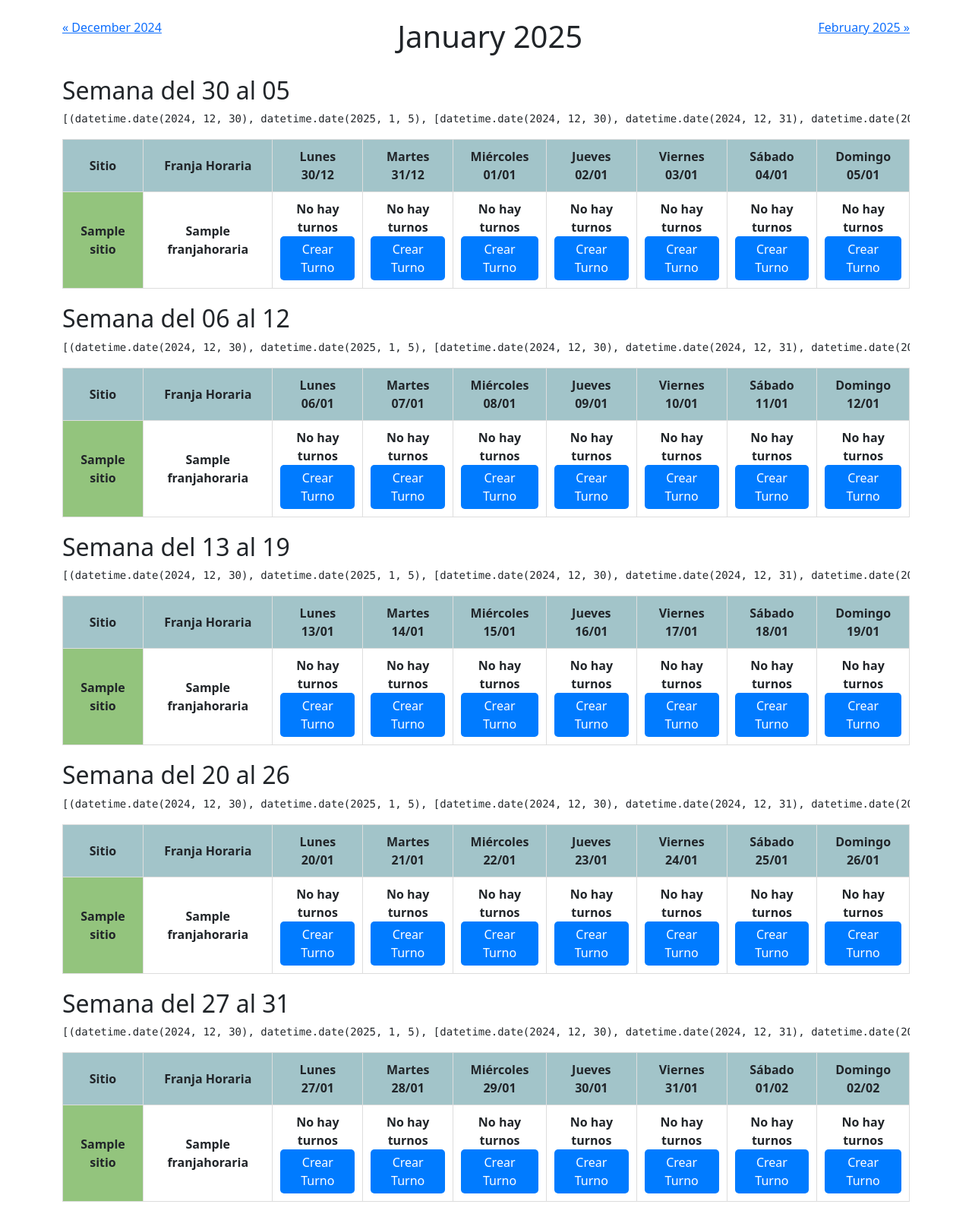
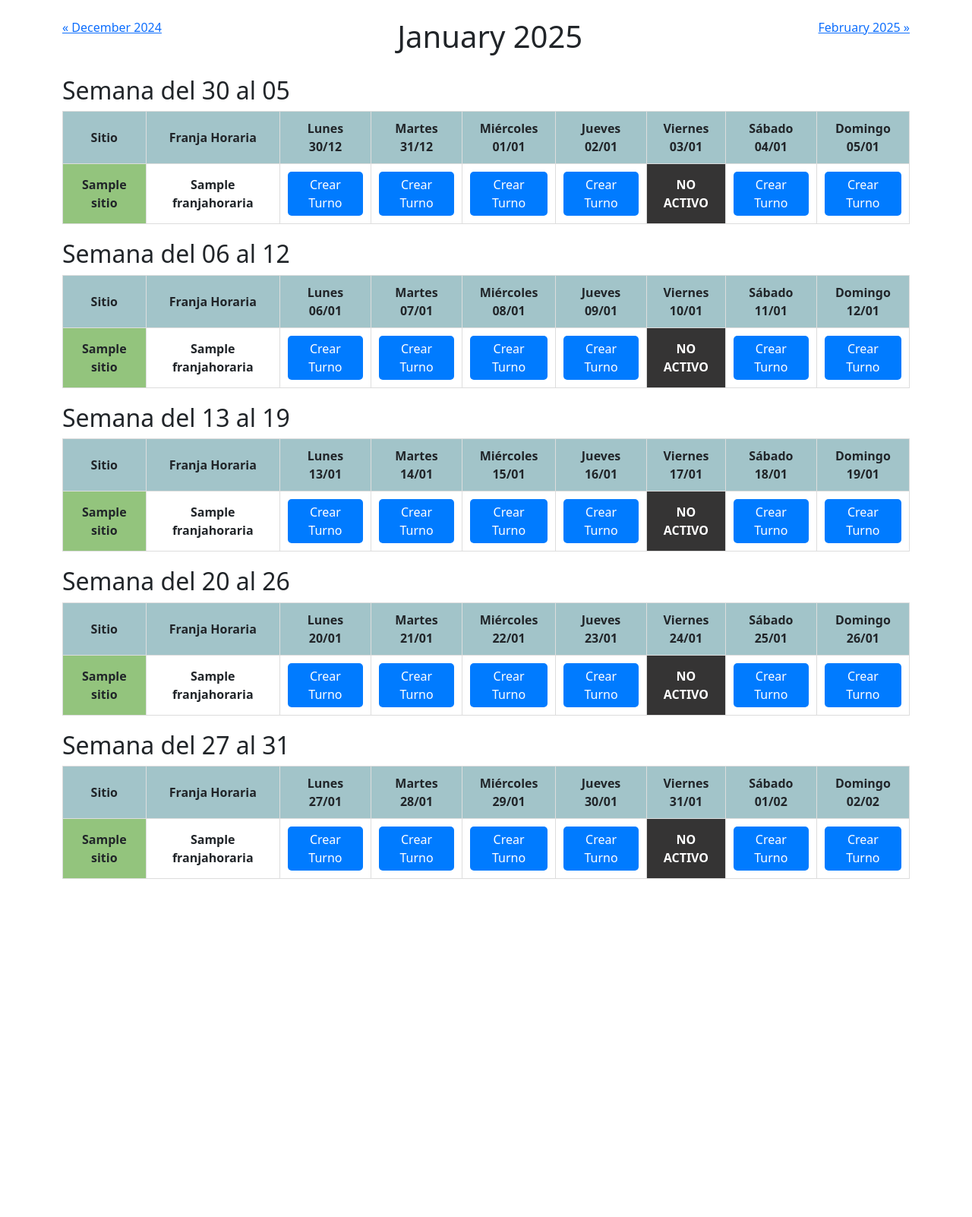
Before and after one commit to andyguastavino/carritosVilanova, a Django app: page /turnos/2025/1/ in a window 1280 px wide. Shown: the whole page at 76% size. After the commit the page ends 1157 px from the top, so only its background shows below. Run offline with Django 5.2, Linux system fonts and the light colour scheme; tables that the repository leaves empty hold one stand-in row (values such as "Sample post").

Commit message:
No permitiendo crear turnos en turnos que no estan activos

```diff
--- a/carritosVilanovaOeste/turnos/templates/turno/turnos_por_semana.html
+++ b/carritosVilanovaOeste/turnos/templates/turno/turnos_por_semana.html
@@ -86,6 +86,14 @@
     text-align: center;
 
 }
+.turno-no-activo {
+    background-color: rgb(53, 52, 52); /* Gris claro */
+    color: white;
+    font-weight: bold;
+    text-align: center;
+
+}
+
 
 </style>
 
@@ -99,7 +107,6 @@
 
 {% for inicio, fin, dias_semana, sitios in datos_semanales %}
     <h2>Semana del {{ inicio|date:"d" }} al {{ fin|date:"d" }}</h2>
-    <pre>{{datos_semanales}}</pre>
     <table>
         <thead>
             <tr>
@@ -122,7 +129,6 @@
                             <td class="turnos-franja-{{ franja.id }}">
                                 {% if dia_info.turnos %}
                                     {% for turno in dia_info.turnos %}
-                                        <strong>fecha</strong> {{ turno.fecha }}<br>
                                         <strong>Capitán:</strong> {{ turno.capitan }}<br>
                                         <strong>Asistentes:</strong><br>
                                         {% for asistente in turno.asistentes.all %}
@@ -138,10 +144,35 @@
                                         <hr>
                                     {% endfor %}
                                 {% else %}
-                                    <span>No hay turnos</span><br>
-                                    <a href="{% url 'turno_create' %}?fecha={{ dia_info.fecha|date:'Y-m-d' }}&sitio={{ sitio.id }}&franja={{ franja.id }}&dia_semana={% if dia_info.fecha|date:'w' == '0' %}7{% else %}{{ dia_info.fecha|date:'w' }}{% endif %}">
-                                        <button class="create-turno">Crear Turno</button>
-                                    </a>
+
+                                    <!--Conidicional si el dia es de lunes a viernes o domingo-->
+                                    {% if dia_info.fecha|date:'w' != '6' and franja.id == 2 %}
+                                        <div class="turno-no-activo">
+                                            <span>NO ACTIVO</span>
+                                        </div>
+                                    {%elif dia_info.fecha|date:'w' == '2' and franja.id == 3%}
+                                        <div class="turno-no-activo">
+                                            <span>NO ACTIVO</span>
+                                        </div>
+                                    {%elif dia_info.fecha|date:'w' == '5' and franja.id == 1%}
+                                        <div class="turno-no-activo">
+                                            <span>NO ACTIVO</span>
+                                        </div>
+                                    {%elif dia_info.fecha|date:'w' == '6' and franja.id == 3%}
+                                        <div class="turno-no-activo">
+                                            <span>NO ACTIVO</span>
+                                        </div>
+                                    {%elif dia_info.fecha|date:'w' == '0' and franja.id == 3%}
+                                        <div class="turno-no-activo">
+                                            <span>NO ACTIVO</span>
+                                        </div>
+
+                                    {%else%}
+
+                                        <a href="{% url 'turno_create' %}?fecha={{ dia_info.fecha|date:'Y-m-d' }}&sitio={{ sitio.id }}&franja={{ franja.id }}&dia_semana={% if dia_info.fecha|date:'w' == '0' %}7{% else %}{{ dia_info.fecha|date:'w' }}{% endif %}">
+                                            <button class="create-turno">Crear Turno</button>
+                                        </a>
+                                    {% endif %}
                                 {% endif %}
                             </td>
                         {% endfor %}
@@ -151,4 +182,13 @@
         </tbody>
     </table>
 {% endfor %}
+<script>
+    document.addEventListener("DOMContentLoaded", function () {
+        document.querySelectorAll("td").forEach(td => {
+            if (td.innerText.trim() === "NO ACTIVO") {
+                td.classList.add("turno-no-activo");
+            }
+        });
+    });
+</script>
 {% endblock %}
```
